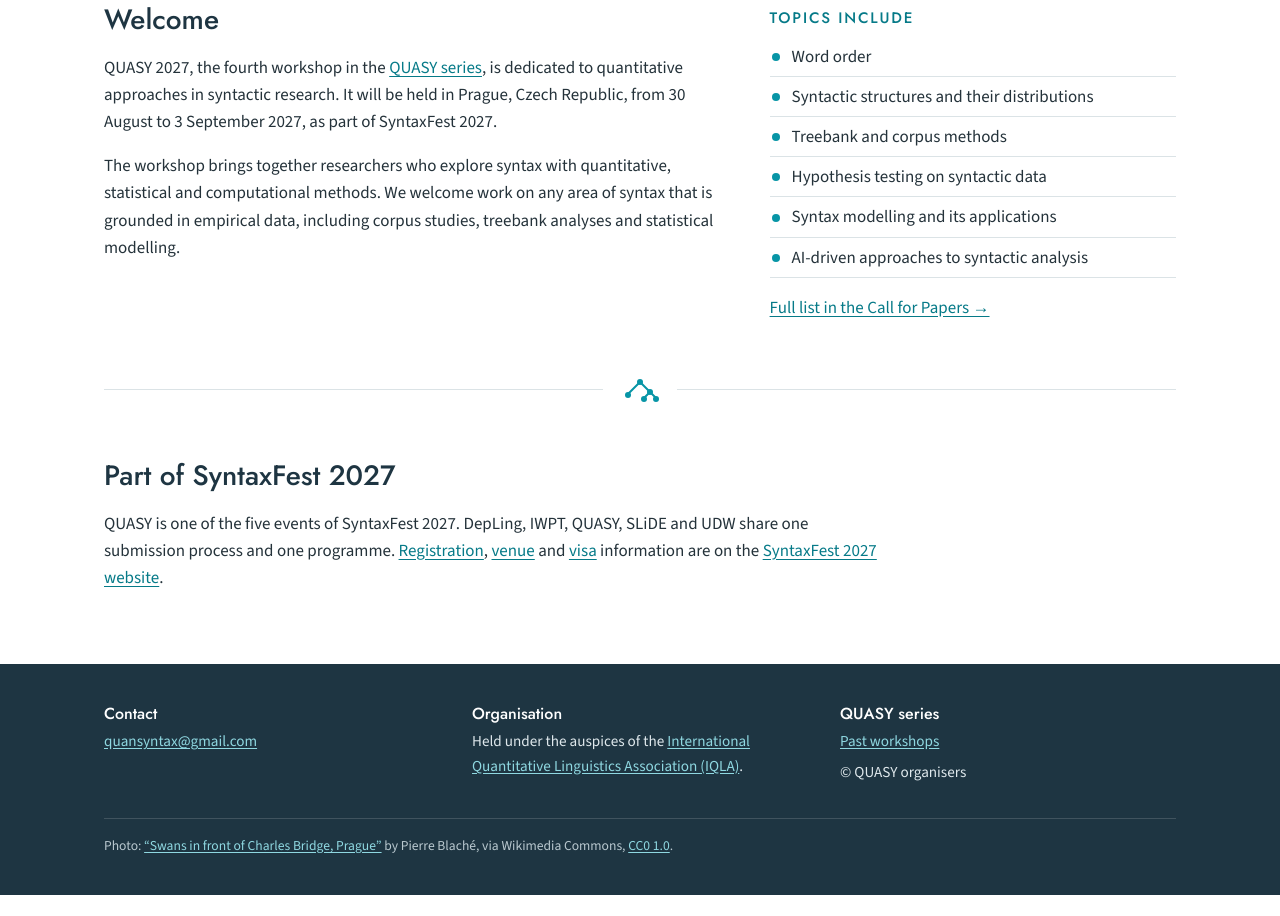
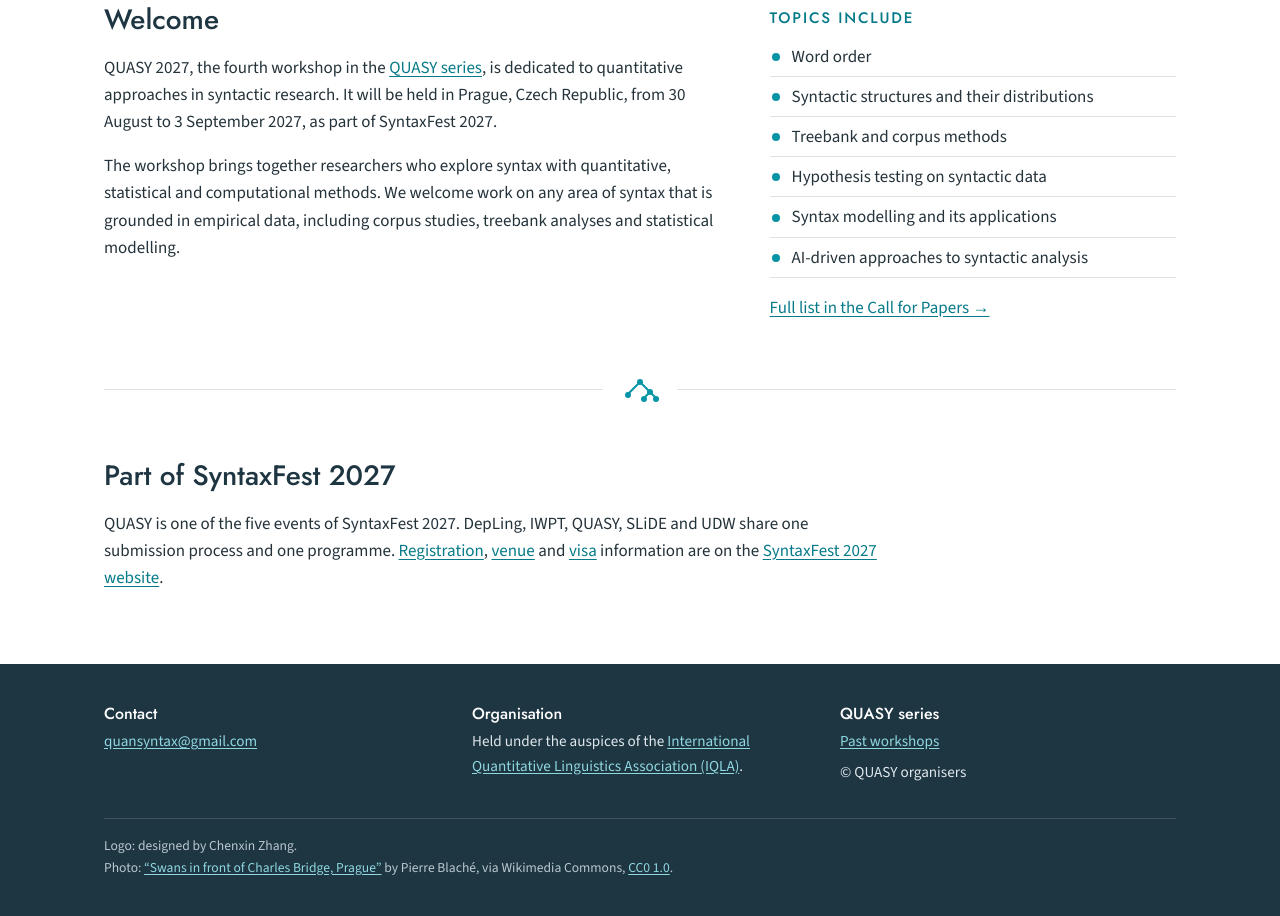
Before and after one commit to quansyntax/quasy2027, a plain HTML site: page index.html in a window 1280 px wide. Shown: the part 779-1695 px from the top of the page. Before the commit the page ends 1674 px from the top, so only its background shows below. Drawn offline with nearby package versions, Linux system fonts and the light colour scheme.

Commit message:
Credit Chenxin Zhang for the logo design
Co-Authored-By: Claude Opus 5.5 <noreply@anthropic.com>
Claude-Session: https://claude.ai/code/session_011n3vgGWRLEehyJULp3yGK7

```diff
--- a/index.html
+++ b/index.html
@@ -130,7 +130,8 @@
         <p>© QUASY organisers</p>
       </div>
     </div>
-    <p class="credit">Photo: <a href="https://commons.wikimedia.org/wiki/File:Swans_in_front_of_Charles_Bridge,_Prague_(50498685441).jpg">“Swans in front of Charles Bridge, Prague”</a> by Pierre Blaché, via Wikimedia Commons, <a href="https://creativecommons.org/publicdomain/zero/1.0/">CC0 1.0</a>.</p>
+    <p class="credit">Logo: designed by Chenxin Zhang.<br>
+      Photo: <a href="https://commons.wikimedia.org/wiki/File:Swans_in_front_of_Charles_Bridge,_Prague_(50498685441).jpg">“Swans in front of Charles Bridge, Prague”</a> by Pierre Blaché, via Wikimedia Commons, <a href="https://creativecommons.org/publicdomain/zero/1.0/">CC0 1.0</a>.</p>
   </div>
 </footer>
 
```
Also changed, not shown: 1 other file.
